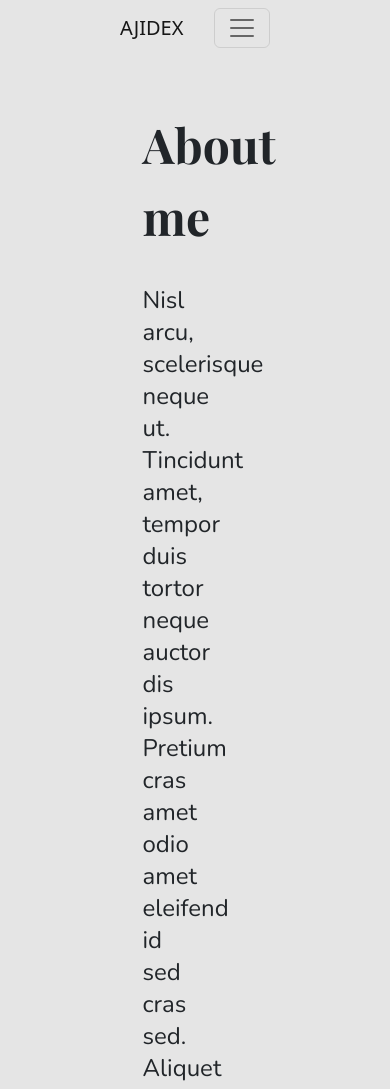
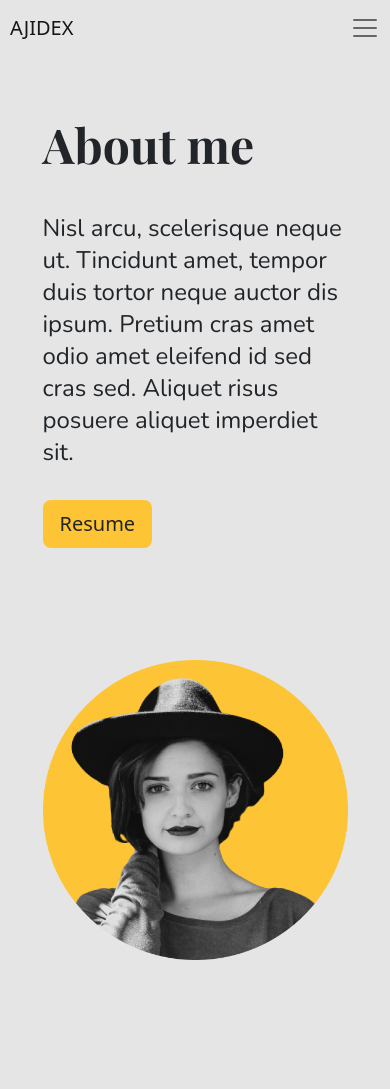
Before and after one commit to REETNY/portfolio3, a plain HTML site: page about.html in a window 390 px wide. Shown: the top 1089 px of the page. Drawn offline with nearby package versions, Linux system fonts and the light colour scheme.

Commit message:
new edits

```diff
--- a/about.html
+++ b/about.html
@@ -75,7 +75,7 @@
     <!-- section one-->
 
     <section class="section1">
-        <div class="container-md">
+        <div class="container-lg">
             <div class="row justify-content-center g-0">
 
                 <div class="col-10 col-md-6 d-flex flex-column justify-content-center">
@@ -92,9 +92,9 @@
                     </div>
                 </div>
 
-                <div class="col-10 col-md-6">
-                    <div class="pic-cont">
-                        <img src="/img/about/bg-2.png" alt="me" class="img-fit">
+                <div class="col-10 col-md-6 d-flex my-auto">
+                    <div class="pic-cont d-flex align-items-sm-center">
+                        <img src="/img/about/bg-2.png" alt="me" class="img-fit my-auto">
                     </div>
                 </div>
 
--- a/css/about.css
+++ b/css/about.css
@@ -92,3 +92,55 @@ body{
     font-weight: 400;
     font-size: 16px;
 }
+
+
+@media only screen and (max-width: 550px){
+    .section1{
+        padding: 0;
+    }
+
+    .nav-pad{
+        padding: 0 10px;
+    }
+
+    .img-fit{
+        height: 300px;
+    }
+
+    .about-content{
+        padding: 0;
+    }
+
+    .navbar-toggler{
+        color: transparent !important;
+        border: none;
+        background-color: none !important;
+        padding: 0;
+        outline: none;
+        box-shadow: none;
+    }
+}
+
+@media only screen and (min-width: 550px) and (max-width: 1000px){
+    .section1{
+        padding: 0 50px;
+    }
+
+    .nav-pad{
+        padding: 0 50px;
+    }
+
+    .img-fit{
+        height: 80%;
+    }
+
+
+    .navbar-toggler{
+        color: transparent !important;
+        border: none;
+        background-color: none !important;
+        padding: 0;
+        outline: none;
+        box-shadow: none;
+    }
+}
--- a/css/contact.css
+++ b/css/contact.css
@@ -62,6 +62,14 @@ body{
     font-size: 16px;
 }
 
+.navbar-toggler{
+    color: transparent !important;
+    border: none;
+    background-color: none !important;
+    padding: 0;
+    outline: none;
+    box-shadow: none;
+}
 
 
 #message{
--- a/css/style.css
+++ b/css/style.css
@@ -284,6 +284,13 @@ body{
 
 @media only screen and (max-width: 550px){
 
+    body{
+        overflow-x: hidden;
+    }
+
+    section{
+        overflow-x: hidden;
+    }
 
     .intro-page{
         display: none;
@@ -427,6 +434,10 @@ body{
 
 @media only screen and (min-width: 550px) and (max-width: 1030px){
 
+    body{
+        overflow-x: hidden;
+    }
+
 
     .intro-page{
         display: none;
```
Also changed, not shown: contact.html (+1 -1 lines). Lines whose indentation alone changed are shown as unchanged.
